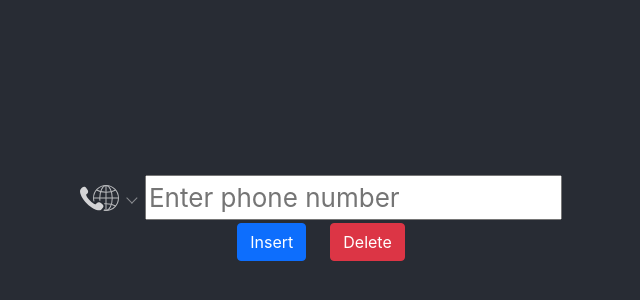
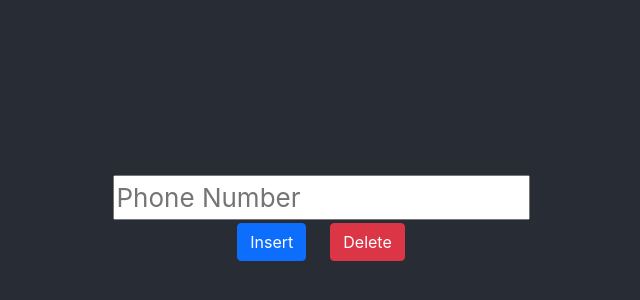
Before and after one commit to blakepotvin/Happyr, a React (Create React App) app in the folder frontend/: page / in a window 1280 px wide. Shown: the part 182-482 px from the top of the page, without its empty margins (319-959 px from the left). Built offline with nearby package versions, Linux system fonts and the light colour scheme.

Commit message:
Revert "Update App.js"

```diff
--- a/frontend/src/App.js
+++ b/frontend/src/App.js
@@ -2,10 +2,6 @@ import "./App.css";
 import Button from "react-bootstrap/Button";
 import Col from "react-bootstrap/Col";
 import Row from "react-bootstrap/Row";
-import 'react-phone-number-input/style.css'
-import PhoneInput from 'react-phone-number-input'
-import React, { useEffect, useState } from "react";
-
 // const axios = require('axios')
 
 function insertclick(phone_num) {
@@ -21,19 +17,14 @@ function deleteclick(phone_num) {
 function App() {
 
 
-  const [phone_value, setValue] = useState()
+
   return (
     <div className="App">
       <header className="App-header">
-      <PhoneInput id="phone"
-        placeholder="Enter phone number"
-        value={phone_value}
-        onChange={setValue}/>
-        {/* <input type="phone" id="phone" placeholder="Phone Number" /> */}
+        <input type="phone" id="phone" placeholder="Phone Number" />
         <Row>
           <Col>
-            <Button variant="primary" onClick={() => insertclick(phone_value)}>Insert</Button>
-            {/* <Button variant="primary" onClick={() => insertclick(document.getElementById("phone").value)}>Insert</Button> */}
+            <Button variant="primary" onClick={() => insertclick(document.getElementById("phone").value)}>Insert</Button>
           </Col>
           <Col>
             <Button variant="danger" onClick={() => deleteclick(document.getElementById("phone").value)}>Delete</Button>
```
